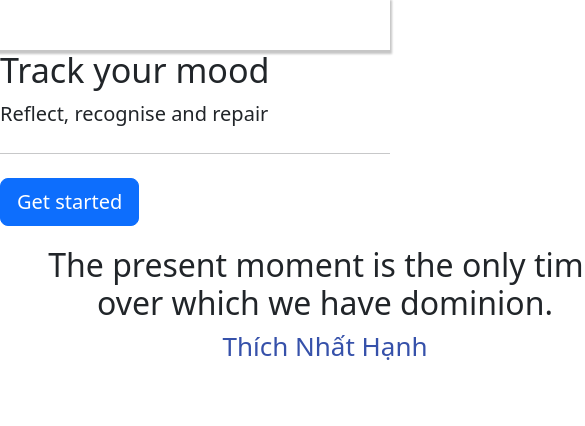
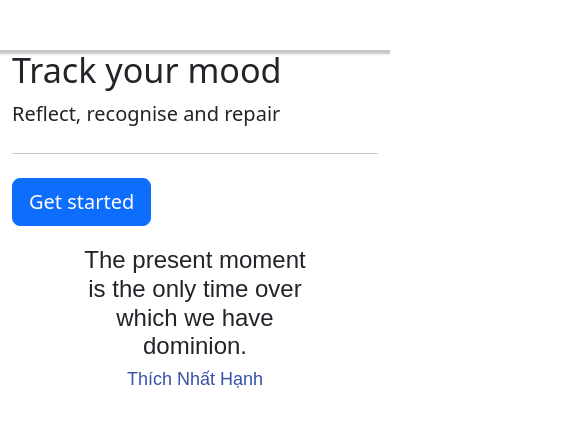
Before and after one commit to EmH93/mood-tracker, a React (Create React App) app: page / in a window 390 px wide. Shown: the top 426 px of the page, 585 px wide, since content can reach past the window. Built offline with nearby package versions, Linux system fonts and the light colour scheme.

Commit message:
Added media query to quote segement (quote api is currently commented out whilst editing home page)

```diff
--- a/src/components/HomeJumbo/HomeJumbo.js
+++ b/src/components/HomeJumbo/HomeJumbo.js
@@ -1,9 +1,11 @@
 import React from "react";
 import { Link } from 'react-router-dom';
 import 'bootstrap/dist/css/bootstrap.css';
+import './HomeJumbo.css';
 
 function Jumbotron() {
     return (
+    <div className="container-fluid">
         <div className="jumbotron">
         <h1 className="display-4">Track your mood</h1>
         <p className="lead">Reflect, recognise and repair</p>
@@ -12,6 +14,7 @@ function Jumbotron() {
         <button className="btn btn-primary btn-lg">Get started</button>
         </Link>
       </div>
+    </div>
     );
 };
 
--- a/src/components/QuoteAPI/Quote.css
+++ b/src/components/QuoteAPI/Quote.css
@@ -1,15 +1,31 @@
 #quoteDiv {
     padding: 20px 30px 20px 30px;
     text-align: center;
-    width: 650px;
+    width: 80%;
     margin: auto;
 }
 
 h2 {
     font-size: 32px;
+    font-family: Arial, Helvetica, sans-serif;
 }
 
 h3 {
     font-size: 26px;
+    font-family: Arial, Helvetica, sans-serif;
     color: rgb(54, 81, 170);
 }
+
+  @media only screen and (max-width: 600px) {
+    #quoteDiv {
+        width: 80%;
+    }
+
+    h2 {
+        font-size: 24px;
+    }
+
+    h3 {
+        font-size: 18px;
+    }
+  };
--- a/src/components/QuoteAPI/QuoteAPI.js
+++ b/src/components/QuoteAPI/QuoteAPI.js
@@ -1,5 +1,6 @@
 import React, { useState, useEffect } from 'react';
 import { motion } from 'framer-motion';
+import 'bootstrap/dist/css/bootstrap.css';
 import './Quote.css';
 
 function QuoteAPI() {
@@ -10,7 +11,7 @@ function QuoteAPI() {
       })
 
 //Makes call to API every 8 seconds to replace quote on home screen
-      useEffect(() => {
+     /* useEffect(() => {
         const options = {
             method: 'GET',
             headers: {
@@ -26,15 +27,17 @@ function QuoteAPI() {
             .then(response => console.log(response))
             .catch(err => console.error(err));
       }, 8000);
-    }, [])
+    }, [])*/
 
       return (
+        <div className='container-fluid'>
         <div id="quoteDiv">
           <motion.div key={responseData} variants={variants} animate={'show'} initial="hide" >
                 <h2>{responseData.quote}</h2>
                 <h3>{responseData.author}</h3>
             </motion.div>
         </div>
+      </div>
     );
   };
 
```
